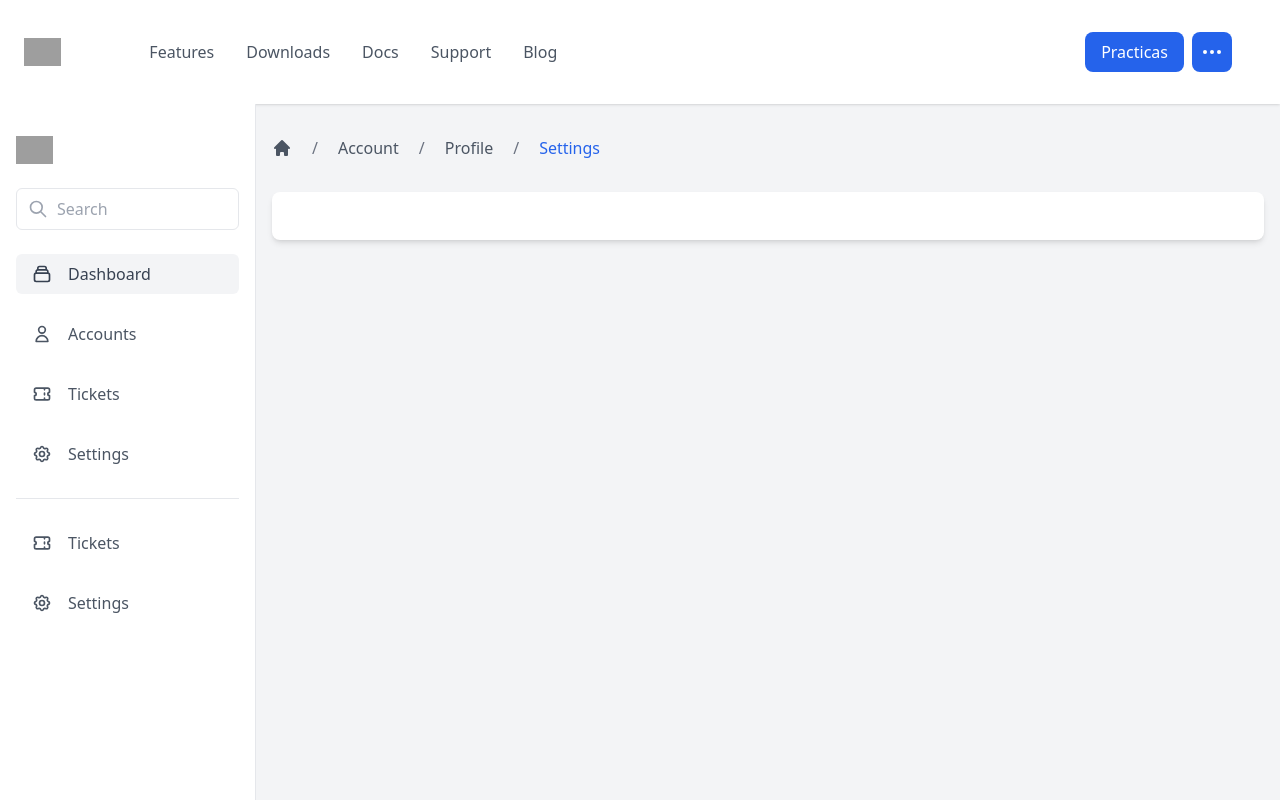
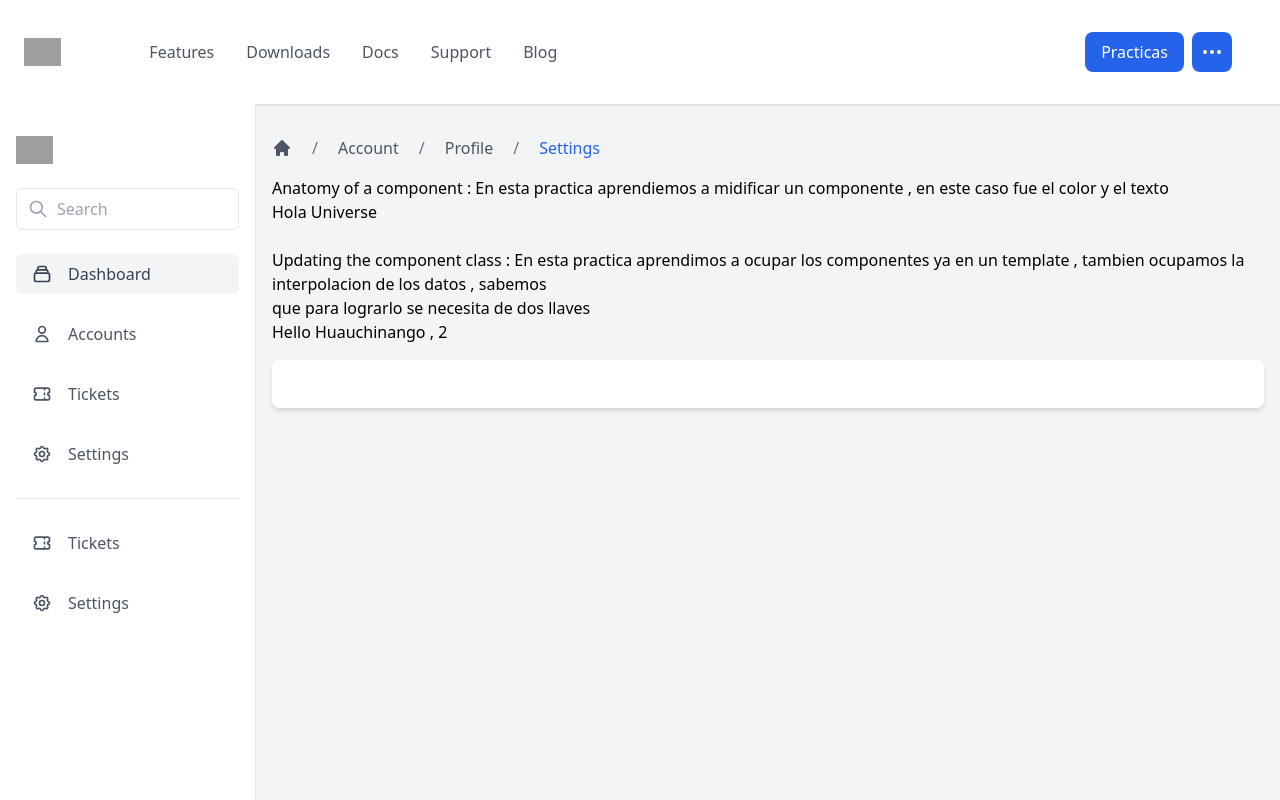
Before and after one commit to Chrispau0530/Angular, an Angular app in the folder Practicas/: page / in a window 1280 px wide. Built offline with nearby package versions, Linux system fonts and the light colour scheme; grey boxes are pictures that could not be loaded.

Commit message:
Practica 08
Empezamos con las practicas

```diff
--- a/Practicas/src/app/Practicas/practica01/practica01.component.html
+++ b/Practicas/src/app/Practicas/practica01/practica01.component.html
@@ -1 +1 @@
-<p>practica01 works!</p>
+<p class="host">Hola Universe</p>
--- a/Practicas/src/app/Practicas/practica01/practica01.component.ts
+++ b/Practicas/src/app/Practicas/practica01/practica01.component.ts
@@ -3,6 +3,10 @@ import { Component } from '@angular/core';
 @Component({
   selector: 'app-practica01',
   imports: [],
+  template:` Hello`,
+  styles:`:host {
+    color: #a144eb;
+  }`,
   templateUrl: './practica01.component.html',
   styleUrl: './practica01.component.css'
 })
--- a/Practicas/src/app/Practicas/practica02/practica02.component.html
+++ b/Practicas/src/app/Practicas/practica02/practica02.component.html
@@ -1 +1 @@
-<p>practica02 works!</p>
+<p>Hello {{city}} , {{1+1 }} </p>
--- a/Practicas/src/app/Practicas/practica02/practica02.component.ts
+++ b/Practicas/src/app/Practicas/practica02/practica02.component.ts
@@ -7,5 +7,5 @@ import { Component } from '@angular/core';
   styleUrl: './practica02.component.css'
 })
 export class Practica02Component {
-
+  city = 'Huauchinango ';
 }
--- a/Practicas/src/app/components/content/content.component.html
+++ b/Practicas/src/app/components/content/content.component.html
@@ -1,2 +1,13 @@
 <app-breadcrumb></app-breadcrumb>
+<div class="practica1">
+    <p>Anatomy of a component : En esta practica aprendiemos a midificar un componente , en este caso fue el color y el texto   </p>
+    <app-practica01></app-practica01>
+</div>
+ <br>
+<div class="practica2">
+    <p>Updating the component class : En esta practica aprendimos a ocupar los componentes ya en un template , tambien ocupamos la interpolacion de los datos , sabemos <br>
+    que para lograrlo se necesita de dos llaves
+    </p>
+    <app-practica02></app-practica02>
+</div>
 <router-outlet>
--- a/Practicas/src/app/components/content/content.component.ts
+++ b/Practicas/src/app/components/content/content.component.ts
@@ -1,12 +1,15 @@
 import { Component } from '@angular/core';
 import { RouterOutlet } from '@angular/router';
 import { BreadcrumbComponent } from '../breadcrumb/breadcrumb.component';
+import { Practica01Component } from '../../Practicas/practica01/practica01.component';
+import { Practica02Component } from '../../Practicas/practica02/practica02.component';
+
 
 
 @Component({
   selector: 'app-content',
   standalone:true,
-  imports: [RouterOutlet,BreadcrumbComponent],
+  imports: [RouterOutlet,BreadcrumbComponent,Practica01Component,Practica02Component],
   templateUrl: './content.component.html',
   styleUrl: './content.component.css'
 })
```
